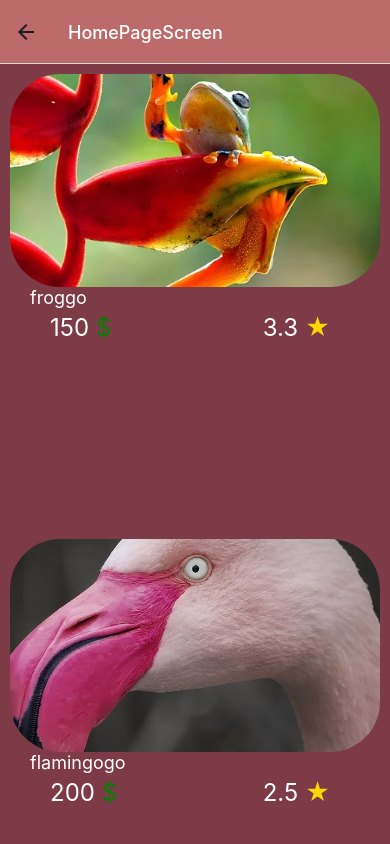
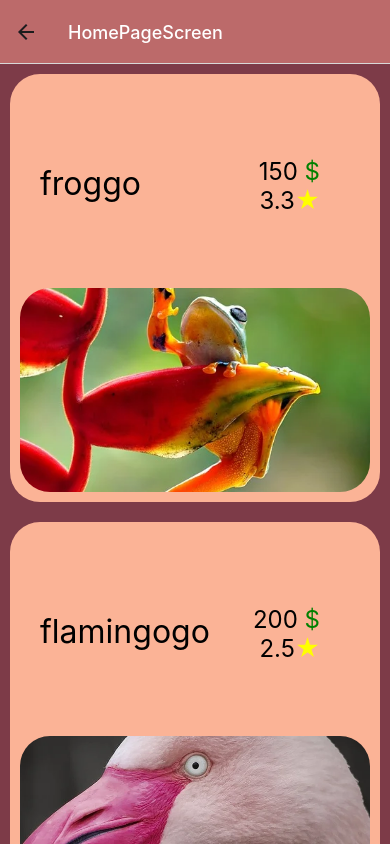
Before and after one commit to Panda-S0/login-test, a React Native app: screen /HomePageScreen in a window 390 px wide. Built offline with nearby package versions, Linux system fonts and the light colour scheme.

Commit message:
better UI v2
added a better UI for the inside of the app, the home screen and the products screen

```diff
--- a/components/CoolButton.js
+++ b/components/CoolButton.js
@@ -1,17 +1,8 @@
-import {
-  View,
-  StyleSheet,
-  TextInput,
-  Text,
-  Button,
-  Pressable,
-} from "react-native"
-import { Ionicons } from "@expo/vector-icons"
+import { StyleSheet, Text, Pressable } from "react-native"
 import colors from "../assets/colors"
 
 //a component function for the text box
 function CoolButton({ children, onPress, btnclr, txtclr }) {
-  console.log(btnclr)
   return (
     <Pressable
       onPress={onPress}
@@ -35,7 +26,6 @@ export default CoolButton
 //styles for the component
 const styles = StyleSheet.create({
   viewall: {
-    flex: 1,
     height: 60,
     width: "90%",
     borderRadius: 1000,
--- a/components/productComponents.js
+++ b/components/productComponents.js
@@ -6,6 +6,7 @@ import {
   TouchableOpacity,
 } from "react-native"
 import checkRate from "../Data/checkRate"
+import colors from "../assets/colors"
 
 //a component function for the product mini view
 function productMiniView({ item, navigation }) {
@@ -19,23 +20,25 @@ function productMiniView({ item, navigation }) {
 
   return (
     <View style={styles.itemContainer}>
+      <View style={styles.textContainer}>
+        <Text style={styles.name}>{item.name}</Text>
+        <View style={styles.textRow}>
+          <Text style={styles.text}>
+            {item.price}
+            <Text style={styles.coloredMoney}> $</Text>
+          </Text>
+          <Text style={styles.text}>
+            {item.rate}
+            <Text style={styles.coloredStar}>★</Text>
+          </Text>
+        </View>
+      </View>
       <TouchableOpacity
         style={styles.toucher}
         onPress={() => handlePress(item)}
       >
         <Image source={item.imagePreview} style={styles.image} />
       </TouchableOpacity>
-      <View style={styles.textContainer}>
-        <Text style={styles.name}>{item.name}</Text>
-        <View style={styles.textRow}>
-          <Text style={styles.text}>
-            {item.price} <Text style={styles.coloredMoney}>$</Text>
-          </Text>
-          <Text style={styles.text}>
-            {item.rate} <Text style={styles.coloredStar}>★</Text>
-          </Text>
-        </View>
-      </View>
     </View>
   )
 }
@@ -48,6 +51,10 @@ const styles = StyleSheet.create({
     marginBottom: 20,
     alignItems: "center",
     padding: 10,
+    marginHorizontal: 10,
+    borderRadius: 30,
+    // borderCurve:""
+    backgroundColor: colors.background[0],
   },
   toucher: {
     width: "100%",
@@ -57,31 +64,34 @@ const styles = StyleSheet.create({
   image: {
     width: "100%",
     height: "100%",
-    borderRadius: 50,
+    borderRadius: 30,
   },
   textContainer: {
     paddingHorizontal: 20,
     width: "100%",
     flex: 1,
+    flexDirection: "row",
+    justifyContent: "space-between",
+    alignItems: "center",
   },
   textRow: {
     paddingHorizontal: 20,
-    flexDirection: "row",
     justifyContent: "space-between",
   },
   name: {
-    width: "100%",
-    fontSize: 18,
+    fontSize: 32,
     marginBottom: 5,
-    color: "white",
+    color: "black",
   },
   text: {
     fontSize: 24,
     marginRight: 10,
-    color: "white",
+    color: "black",
+    textAlign: "right",
   },
   coloredStar: {
-    color: "gold",
+    color: "yellow",
+    width: 233,
   },
   coloredMoney: {
     color: "green",
--- a/components/reviewComponents.js
+++ b/components/reviewComponents.js
@@ -1,4 +1,5 @@
 import { StyleSheet, Text, View } from "react-native"
+import colors from "../assets/colors"
 
 //a component function for the reviews view
 function reviewView({ item }) {
@@ -42,6 +43,6 @@ const styles = StyleSheet.create({
   container: { marginBottom: 30 },
   text: {
     fontSize: 20,
-    color: "white",
+    color: colors.background[5],
   },
 })
--- a/components/starspicker.js
+++ b/components/starspicker.js
@@ -1,6 +1,6 @@
 import React, { useState } from "react"
 import { StyleSheet, Text, View, TouchableOpacity } from "react-native"
-
+import colors from "../assets/colors"
 //a component function for changing the stars count
 
 function Starspicker({ rate, starcounter }) {
@@ -70,6 +70,6 @@ const styles = StyleSheet.create({
   },
   textstrat: {
     fontSize: 32,
-    color: "white",
+    color: colors.background[5],
   },
 })
--- a/screens/HomePageScreen.js
+++ b/screens/HomePageScreen.js
@@ -21,6 +21,7 @@ export default HomePageScreen
 
 const styles = StyleSheet.create({
   flatStyle: {
+    paddingTop: 10,
     width: "100%",
   },
 })
--- a/screens/ProductPreviewScreen.js
+++ b/screens/ProductPreviewScreen.js
@@ -17,6 +17,8 @@ import reviewView from "../components/reviewComponents"
 import Starspicker from "../components/starspicker"
 import addReview from "../Data/addReview"
 import checkRate from "../Data/checkRate"
+import colors from "../assets/colors"
+import CoolButton from "../components/CoolButton.js"
 
 //Product Preview Screen
 function ProductPreviewScreen({ route }) {
@@ -49,10 +51,23 @@ function ProductPreviewScreen({ route }) {
     setWrittenReview("")
   }
 
+  function hexToRgbA(hex) {
+    var c
+    c = hex.substring(1).split("")
+    c = "0x" + c.join("")
+    return [
+      "rgba(" +
+        [(c >> 16) & 255, (c >> 8) & 255, c & 255].join(",") +
+        ",0)",
+      "rgba(" +
+        [(c >> 16) & 255, (c >> 8) & 255, c & 255].join(",") +
+        ",1)",
+    ]
+  }
+
   return (
     <ScrollView>
       <View style={styles.container}>
-        {/* Photo */}
         <View
           style={[styles.photoContainer, { aspectRatio: aspectRatio }]}
         >
@@ -69,14 +84,22 @@ function ProductPreviewScreen({ route }) {
         </View>
 
         {/* Name */}
-        <View style={styles.item}>
-          <Text style={styles.nametext}>{product.name}</Text>
+        <View style={styles.namenPrice}>
+          <Text style={[styles.nametext, styles.textColor]}>
+            {product.name}
+          </Text>
+          <Text style={[styles.nametext, styles.textColor]}>
+            {product.price}
+            <Text style={styles.coloredMoney}> $</Text>
+          </Text>
         </View>
 
         {/* Description */}
         <View style={styles.item}>
-          <Text style={styles.text}>
-            description:{"\n"}
+          <Text style={[styles.text, styles.textColor]}>
+            <Text style={[styles.text, styles.titleColor]}>
+              description:{"\n"}
+            </Text>
             {product.description}
           </Text>
         </View>
@@ -85,37 +108,43 @@ function ProductPreviewScreen({ route }) {
         <View style={styles.item}>
           <View style={styles.ratingContainer}>
             <Starspicker rate={product.rate} starcounter={setStarCount} />
-            <Text style={styles.textstrat}>{Rate}</Text>
+            <Text style={[styles.textstrat, styles.textColor]}>
+              {Rate}
+            </Text>
           </View>
           <View style={styles.textBoxButtonContainer}>
             <TextInput
               value={writtenReview}
               onChangeText={WritingReview}
               multiline
-              style={styles.reviewText}
+              style={[styles.reviewText, styles.textColor]}
               placeholder="write review"
-              placeholderTextColor={"white"}
+              placeholderTextColor={colors.background[5]}
             ></TextInput>
-            <Button
-              color="orange"
-              title="submit"
+            <CoolButton
               onPress={addingReview}
-            />
+              btnclr={colors.background[2]}
+              txtclr={"white"}
+            >
+              submit
+            </CoolButton>
           </View>
         </View>
 
         {/* Reviews */}
         <View style={styles.item}>
-          <Text style={styles.text}>
+          <Text style={[styles.text, styles.textColor]}>
             {reviewlist[0].review}
             {"\n"}
           </Text>
-          <Text style={styles.text}>
+          <Text style={[styles.text, styles.textColor]}>
             {reviewlist[1].review}
             {"\n"}
           </Text>
           <TouchableOpacity onPress={() => setModalVisible(true)}>
-            <Text style={styles.presstext}>Show more reviews.</Text>
+            <Text style={[styles.presstext, styles.textColor]}>
+              Show more reviews.
+            </Text>
           </TouchableOpacity>
         </View>
 
@@ -136,15 +165,14 @@ function ProductPreviewScreen({ route }) {
               />
               <View>
                 <LinearGradient
-                  colors={[
-                    "rgba(255, 255, 255, 0)",
-                    "rgba(255, 255, 255, 1)",
-                  ]}
+                  colors={hexToRgbA(colors.background[1])}
                   style={styles.fade}
                 ></LinearGradient>
               </View>
               <TouchableOpacity onPress={() => setModalVisible(false)}>
-                <Text style={styles.presstext}>Hide reviews.</Text>
+                <Text style={[styles.presstext, styles.textColor]}>
+                  Hide reviews.
+                </Text>
               </TouchableOpacity>
             </View>
           </View>
@@ -159,24 +187,33 @@ export default ProductPreviewScreen
 const styles = StyleSheet.create({
   container: {
     flex: 1,
-    padding: 20,
+    margin: 20,
+    padding: 10,
+    borderRadius: 30,
+    backgroundColor: colors.background[0],
   },
   photoContainer: {
     width: "100%",
     aspectRatio: 1,
-    borderWidth: 1,
-    borderColor: "white",
+    borderRadius: 30,
     marginBottom: 10,
+    overflow: "hidden",
   },
   image: {
     width: "100%",
     height: "100%",
   },
+  namenPrice: {
+    width: "100%",
+    paddingHorizontal: 20,
+    marginBottom: 10,
+    flexDirection: "row",
+    alignItems: "center",
+    justifyContent: "space-between",
+  },
   item: {
     width: "100%",
-    borderWidth: 1,
-    borderColor: "white",
-    padding: 10,
+    paddingHorizontal: 20,
     marginBottom: 10,
   },
   ratingContainer: {
@@ -184,32 +221,43 @@ const styles = StyleSheet.create({
     marginBottom: 10,
     justifyContent: "space-between",
   },
+  textColor: {
+    color: colors.background[5],
+  },
+  titleColor: {
+    color: colors.background[6],
+    fontSize: 24,
+    fontWeight: "bold",
+  },
   nametext: {
     fontSize: 32,
-    color: "white",
+    fontWeight: "bold",
   },
   text: {
     fontSize: 16,
-    color: "white",
   },
   presstext: {
-    color: "blue",
     fontSize: 16,
-    color: "white",
+    fontWeight: "bold",
   },
   textstrat: {
     fontSize: 32,
-    color: "white",
+  },
+  coloredMoney: {
+    color: "green",
+  },
+  textBoxButtonContainer: {
+    alignItems: "center",
+    height: 120,
+    justifyContent: "space-around",
   },
   reviewText: {
-    paddingLeft: 10,
-    marginRight: 10,
+    paddingHorizontal: 10,
     width: "75%",
     fontSize: 16,
     borderWidth: 4,
     borderRadius: 10,
-    borderColor: "white",
-    color: "white",
+    borderColor: colors.background[5],
   },
   flatStyle: {
     width: "100%",
@@ -223,7 +271,7 @@ const styles = StyleSheet.create({
   modalContent: {
     width: "90%",
     height: "70%",
-    backgroundColor: "white",
+    backgroundColor: colors.background[1],
     padding: 20,
     borderRadius: 20,
     elevation: 5, // For Android shadow
```
